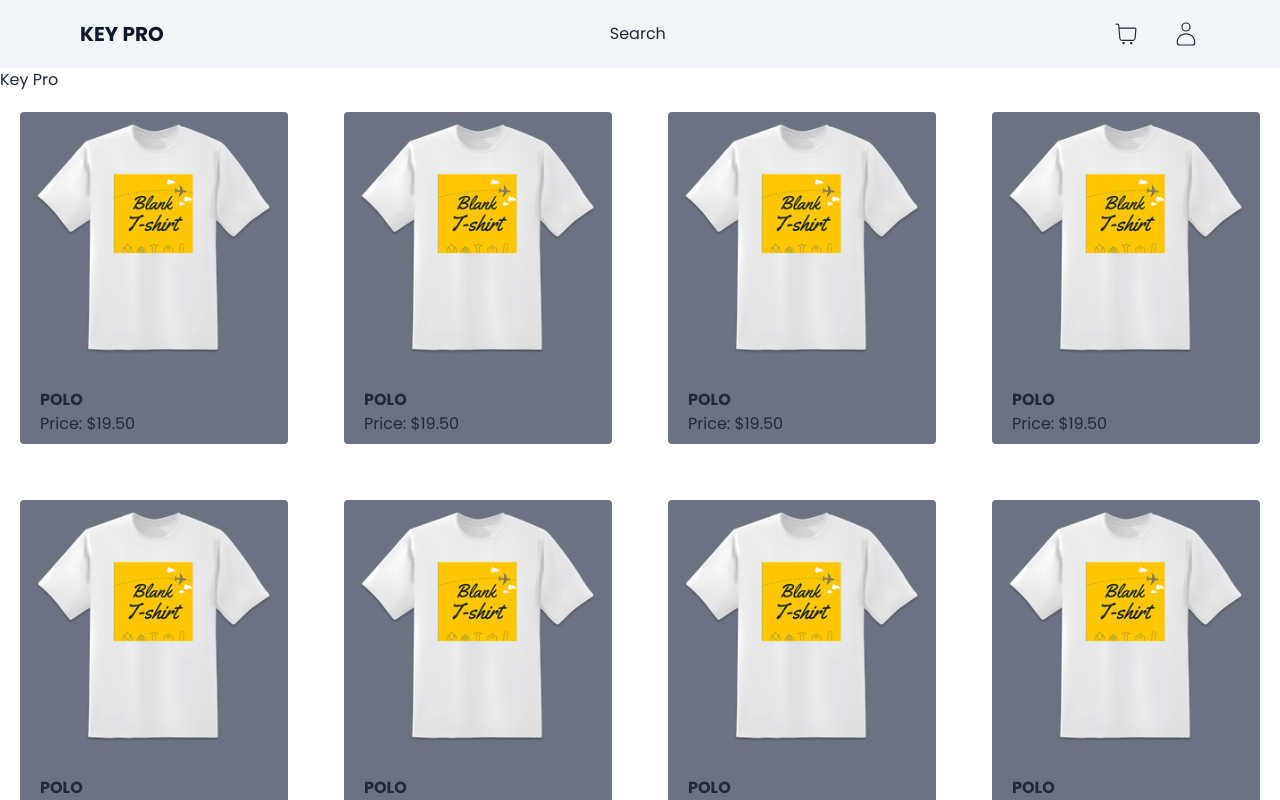
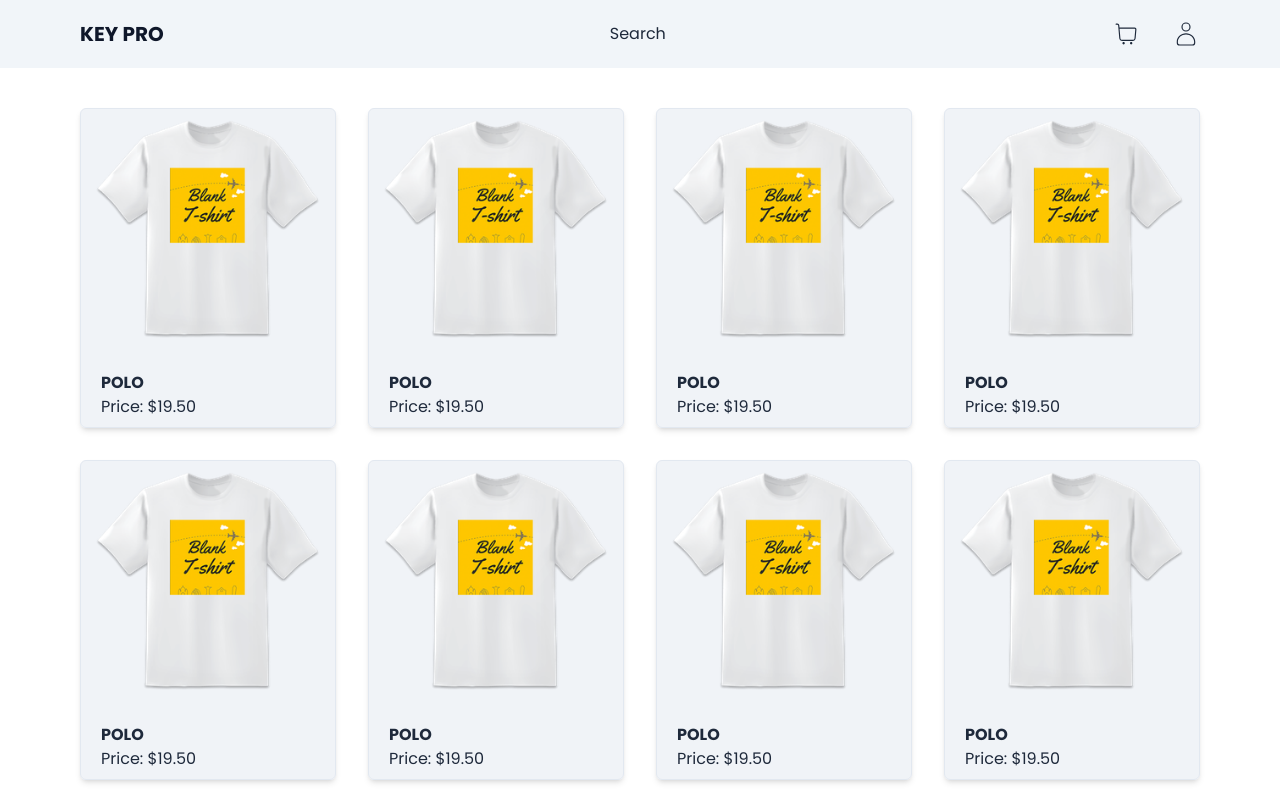
Before and after one commit to SimUnan/KeyPro2.0, a Next.js app: page / in a window 1280 px wide. Shown: the top 800 px of the page. Built offline with nearby package versions, Linux system fonts and the light colour scheme.

Commit message:
update product component

```diff
--- a/app/(root)/page.tsx
+++ b/app/(root)/page.tsx
@@ -1,11 +1,13 @@
 import React from 'react'
 import Product from '../product/section/Product'
+import PageLayout from '../components/PageLayout'
 
 const Home = () => {
   return (
     <div>
-        <p>Key Pro</p>
+      <PageLayout>
         <Product />
+      </PageLayout>
     </div>
   )
 }
--- a/app/product/component/ProductComponent.tsx
+++ b/app/product/component/ProductComponent.tsx
@@ -4,7 +4,7 @@ import Image from 'next/image'
 
 const ProductComponent = () => {
   return (
-    <div className='bg-gray-500 rounded m-5'>
+    <div className='bg-slate-200 bg-opacity-50 shadow-md border border-slate-200 rounded-md '>
       <div>
         <Image src={Img1} alt="T-shirt" className='' />
       </div>
--- a/app/product/section/Product.tsx
+++ b/app/product/section/Product.tsx
@@ -3,7 +3,7 @@ import ProductComponent from '../component/ProductComponent'
 
 const Product = () => {
   return (
-    <section className='w-full h-auto grid grid-cols-4 gap-4'>
+    <section className='w-full h-auto py-10 grid grid-cols-2 md:grid-cols-3 xl:grid-cols-4 gap-4 md:gap-8'>
         <ProductComponent />
         <ProductComponent />
         <ProductComponent />
```
